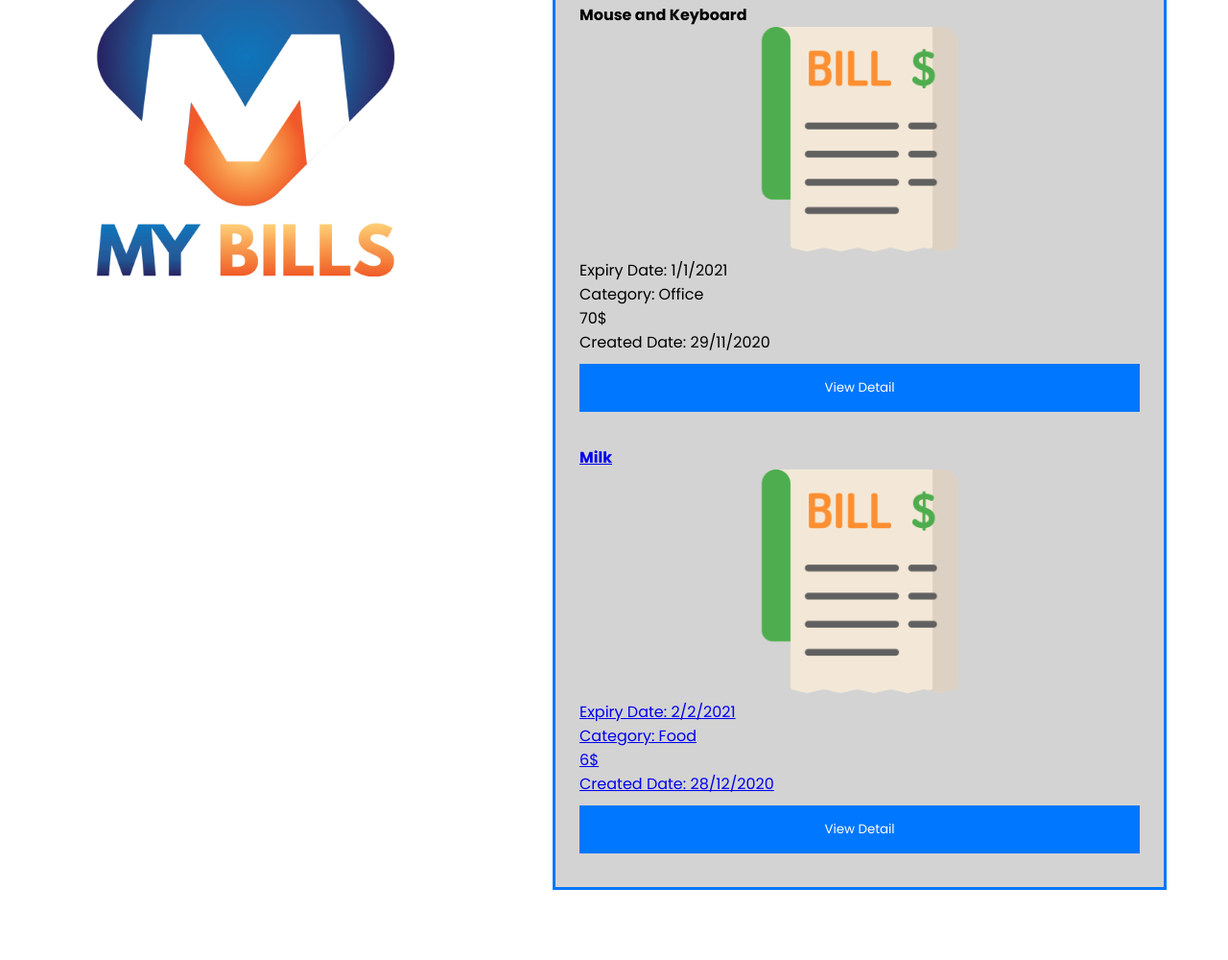
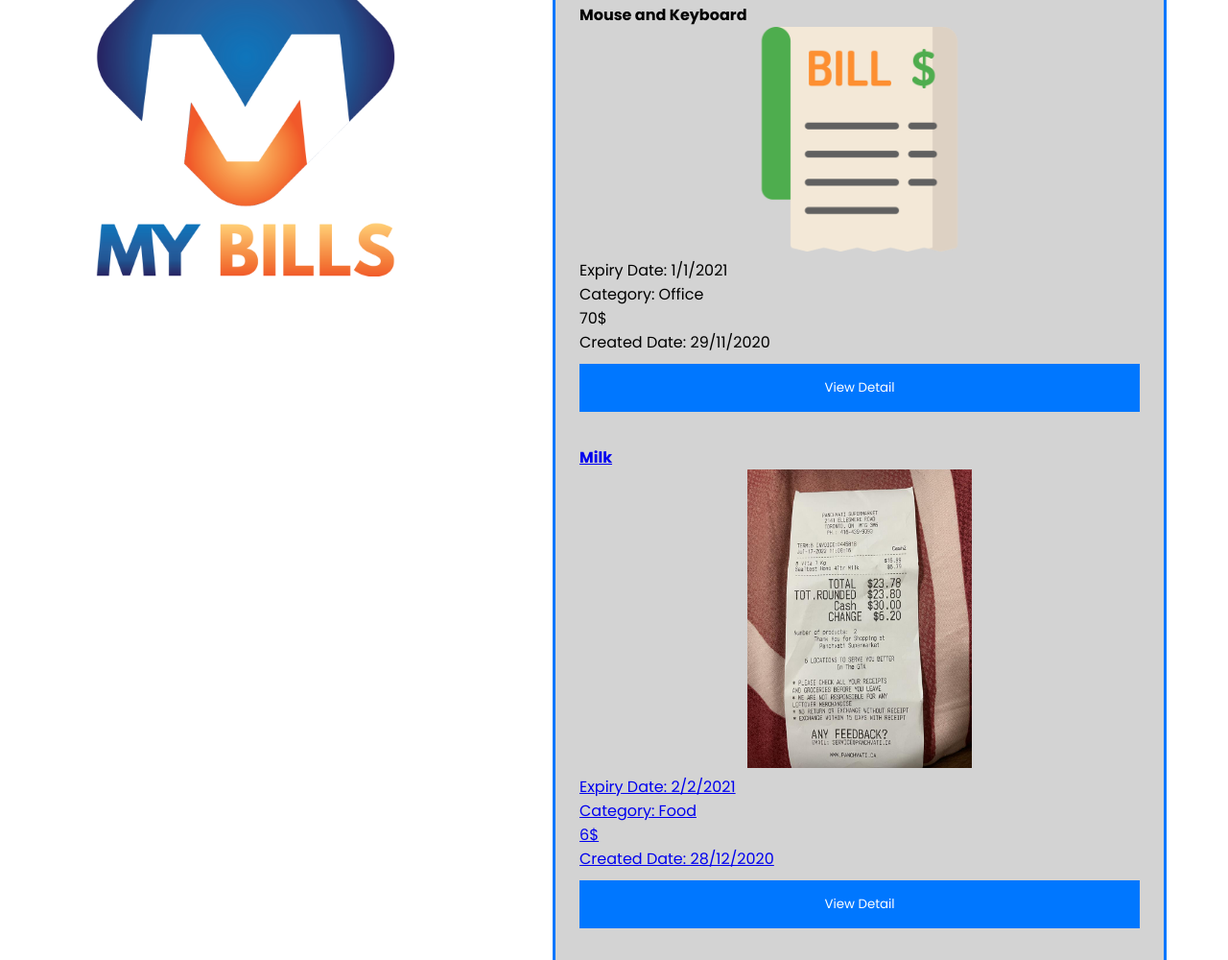
Before and after one commit to DhairyaBhavsar11/BattleBuddies_MYBILLS_FP, a plain HTML site: page home.html in a window 1280 px wide. Shown: the part 249-1249 px from the top of the page at 96% size. Before the commit the page ends 1176 px from the top, so only its background shows below. Drawn offline with Linux system fonts and the light colour scheme.

Commit message:
add bill image

```diff
--- a/home.html
+++ b/home.html
@@ -39,7 +39,7 @@
 
                 <div class="itemhome">
                     <B>Milk</B><br>
-                    <img class="homeimg" src="img/bill.png" />
+                    <img class="homeimg" src="img/2.jpeg" />
                     <p>Expiry Date: 2/2/2021</p>
                     <p>Category: Food</p>
                     <p>6$</p>
```
Also changed, not shown: img/2.jpeg (added).
